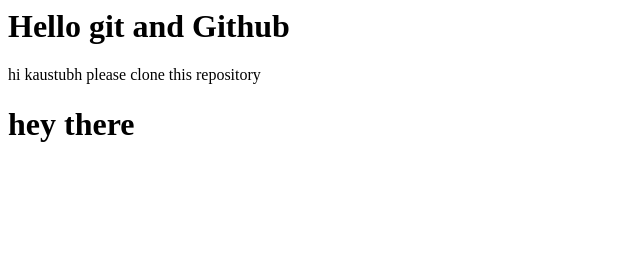
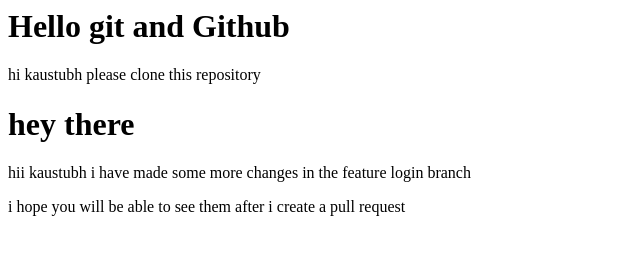
Before and after one commit to Vedant-077/Git-Practice, a plain HTML site: page index.html in a window 1280 px wide. Shown: the whole page, without its empty margins (0-640 px from the left). Drawn offline with Linux system fonts and the light colour scheme.

Commit message:
updated index.html

```diff
--- a/index.html
+++ b/index.html
@@ -1,3 +1,5 @@
 <h1>Hello git and Github</h1>
 <p>hi kaustubh please clone this repository</p>
 <p><h1>hey there</h1></p>
+<p>hii kaustubh i have made some more changes in the feature login branch </p>
+<p>i hope you will be able to see them after i create a pull request </p>
```
